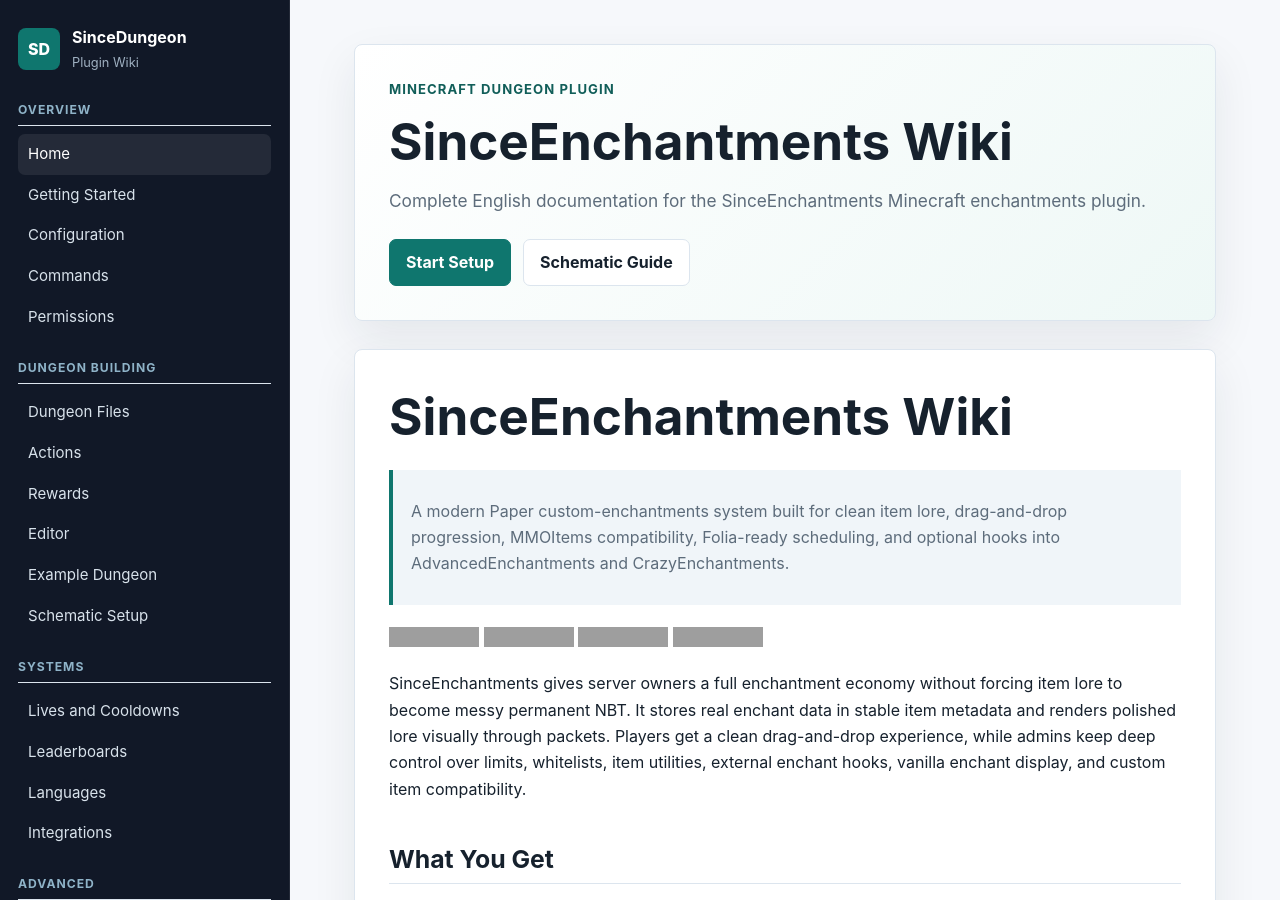
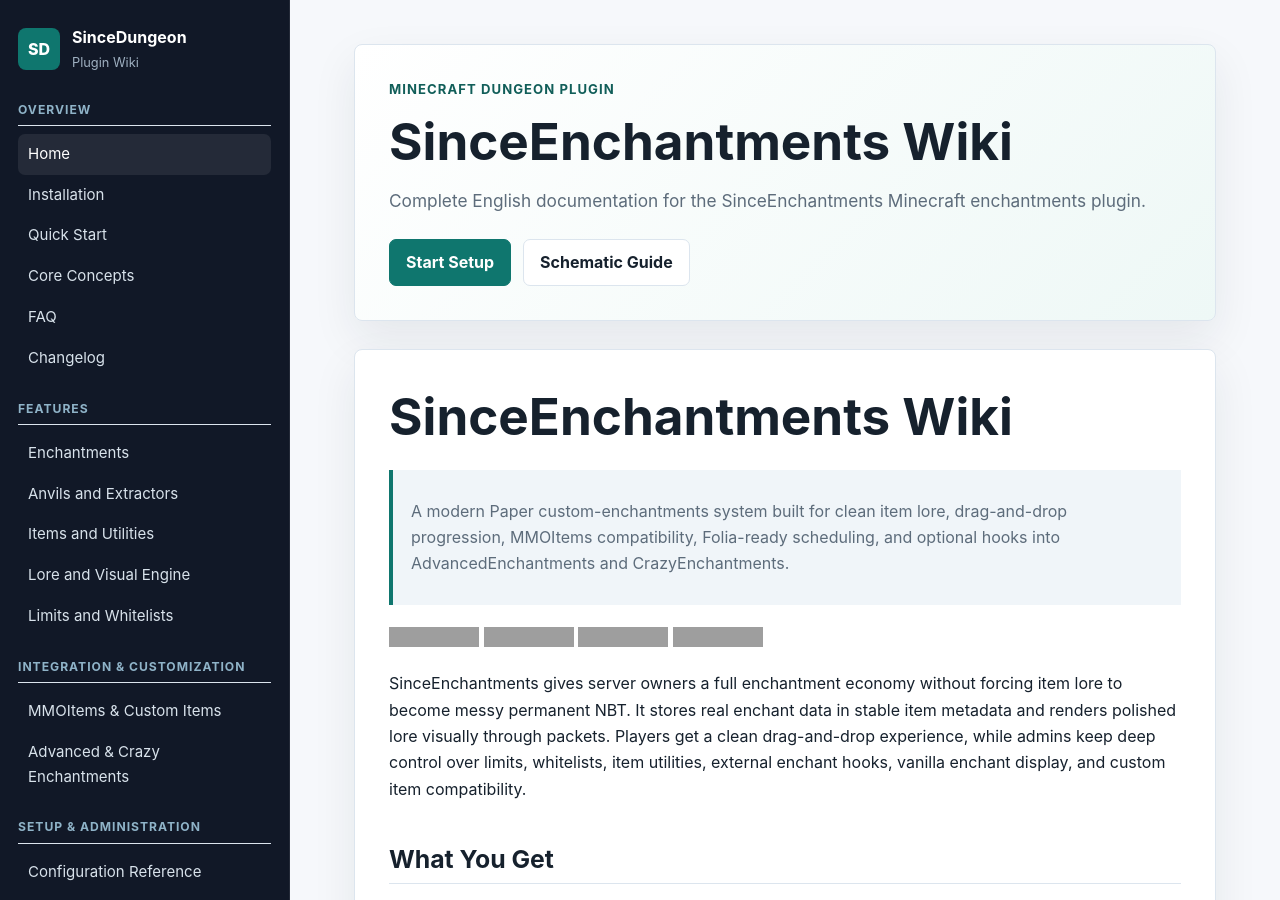
Before and after one commit to SinceRPG/SinceEnchantments, a Jekyll site: the page built from docs/index.md, in a window 1280 px wide and 900 px high. Built offline with Jekyll 4.4.1, drawn with Linux system fonts in a browser that asks for light colours; grey boxes are pictures that could not be loaded.

```diff
--- a/docs/_data/navigation.yml
+++ b/docs/_data/navigation.yml
@@ -2,46 +2,47 @@
   links:
     - title: Home
       url: /
-    - title: Getting Started
-      url: /getting-started.html
-    - title: Configuration
-      url: /configuration.html
-    - title: Commands
-      url: /commands.html
-    - title: Permissions
-      url: /permissions.html
+    - title: Installation
+      url: /Installation.html
+    - title: Quick Start
+      url: /Quick-Start.html
+    - title: Core Concepts
+      url: /Core-Concepts.html
+    - title: FAQ
+      url: /FAQ.html
+    - title: Changelog
+      url: /Changelog.html
 
-- title: Dungeon Building
+- title: Features
   links:
-    - title: Dungeon Files
-      url: /dungeon-files.html
-    - title: Actions
-      url: /actions.html
-    - title: Rewards
-      url: /rewards.html
-    - title: Editor
-      url: /editor.html
-    - title: Example Dungeon
-      url: /example-dungeon.html
-    - title: Schematic Setup
-      url: /folia-schematic.html
+    - title: Enchantments
+      url: /Enchantments.html
+    - title: Anvils and Extractors
+      url: /Anvils-and-Extractors.html
+    - title: Items and Utilities
+      url: /Items-and-Utilities.html
+    - title: Lore and Visual Engine
+      url: /Lore-and-Visual-Engine.html
+    - title: Limits and Whitelists
+      url: /Limits-and-Whitelists.html
 
-- title: Systems
+- title: Integration & Customization
   links:
-    - title: Lives and Cooldowns
-      url: /lives-cooldowns.html
-    - title: Leaderboards
-      url: /leaderboards.html
-    - title: Languages
-      url: /languages-customization.html
-    - title: Integrations
-      url: /integrations.html
+    - title: MMOItems & Custom Items
+      url: /MMOItems-and-Custom-Items.html
+    - title: Advanced & Crazy Enchantments
+      url: /AdvancedEnchantments-and-CrazyEnchantments.html
+
+- title: Setup & Administration
+  links:
+    - title: Configuration Reference
+      url: /Configuration-Reference.html
+    - title: Commands & Permissions
+      url: /Commands-and-Permissions.html
+    - title: Troubleshooting
+      url: /Troubleshooting.html
 
 - title: Advanced
   links:
-    - title: Premium Addon
-      url: /premium.html
-    - title: Developer API
-      url: /developer-api.html
-    - title: Troubleshooting
-      url: /troubleshooting.html
+    - title: Developer API & Addons
+      url: /Developer-API-and-Addons.html
```
